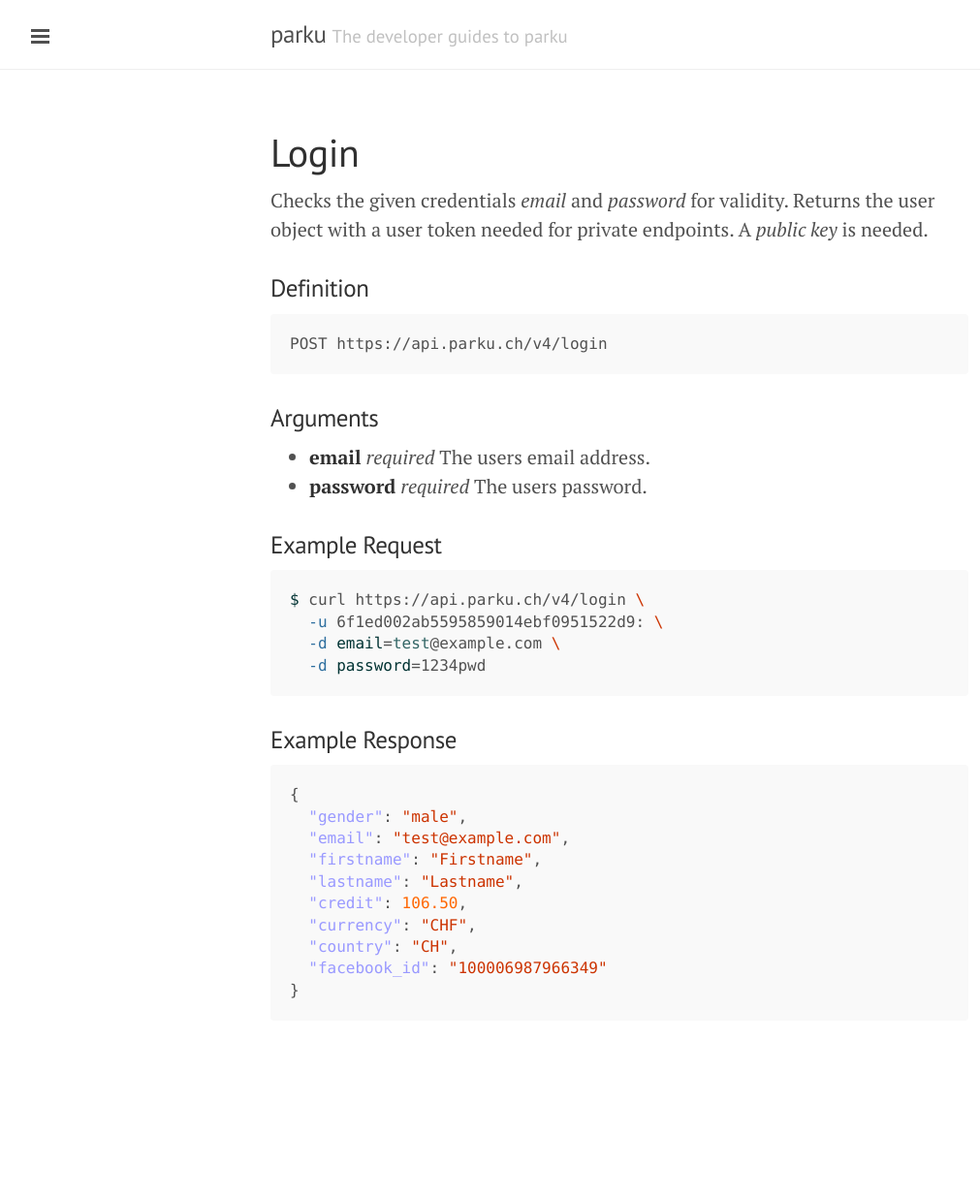
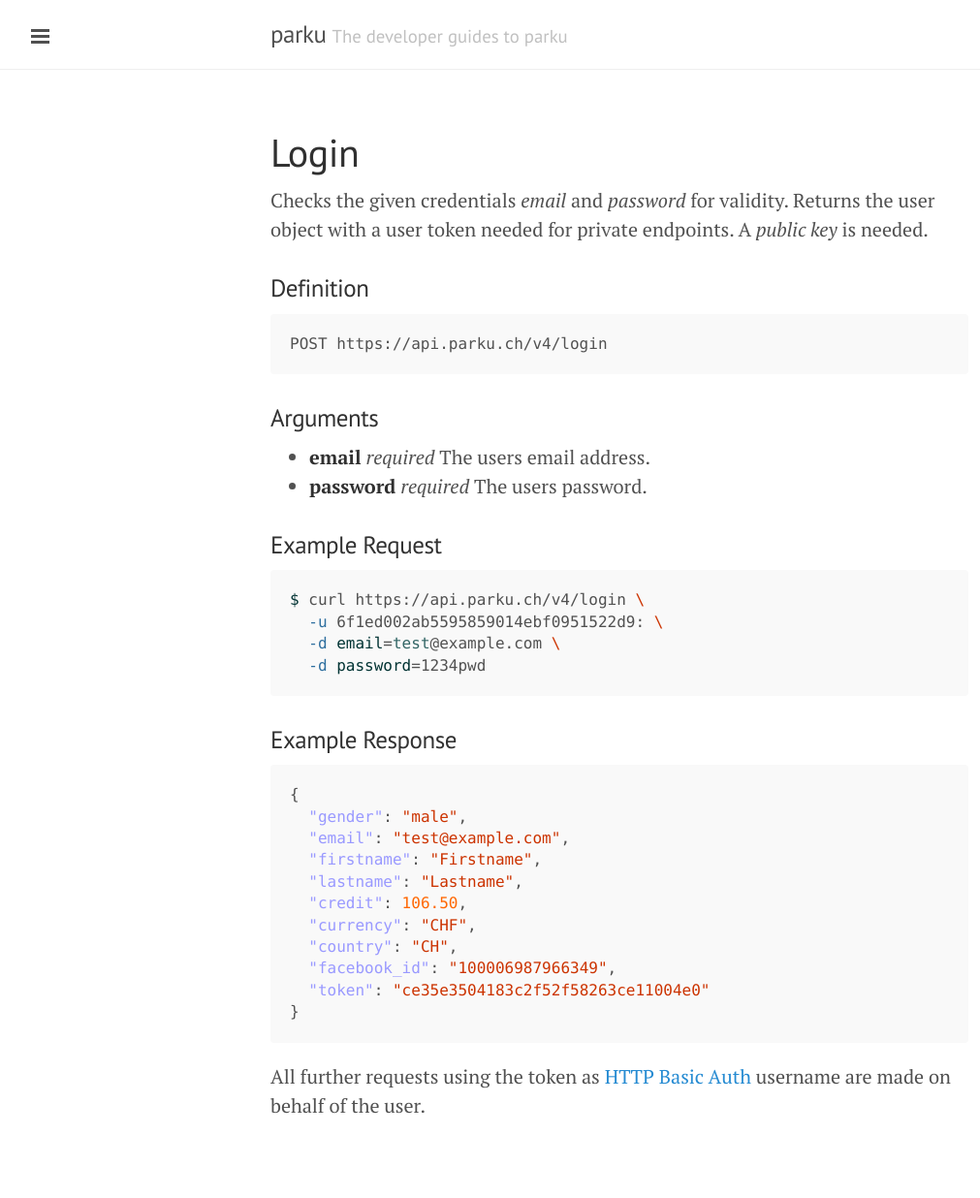
Before and after one commit to parku/docs, a Jekyll site: the page built from api/login.md, in a window 1280 px wide. Shown: the whole page at 97% size, without its empty margins (1-1012 px from the left). Built offline with Jekyll 4.4.1, drawn with Linux system fonts in a browser that asks for light colours; Markdown is read by kramdown in place of the engine named in the settings; before the commit the page ends 1133 px from its top, so only the background shows below that.

Commit message:
Add token as return value for login.

````diff
--- a/api/login.md
+++ b/api/login.md
@@ -38,6 +38,11 @@
   "credit": 106.50,
   "currency": "CHF",
   "country": "CH",
-  "facebook_id": "100006987966349"
+  "facebook_id": "100006987966349",
+  "token": "ce35e3504183c2f52f58263ce11004e0"
 }
 ```
+
+All further requests using the token as [HTTP Basic Auth][HTTP Basic Auth] username are made on behalf of the user.
+
+  [HTTP Basic Auth]: http://en.wikipedia.org/wiki/Basic_access_authentication
````
